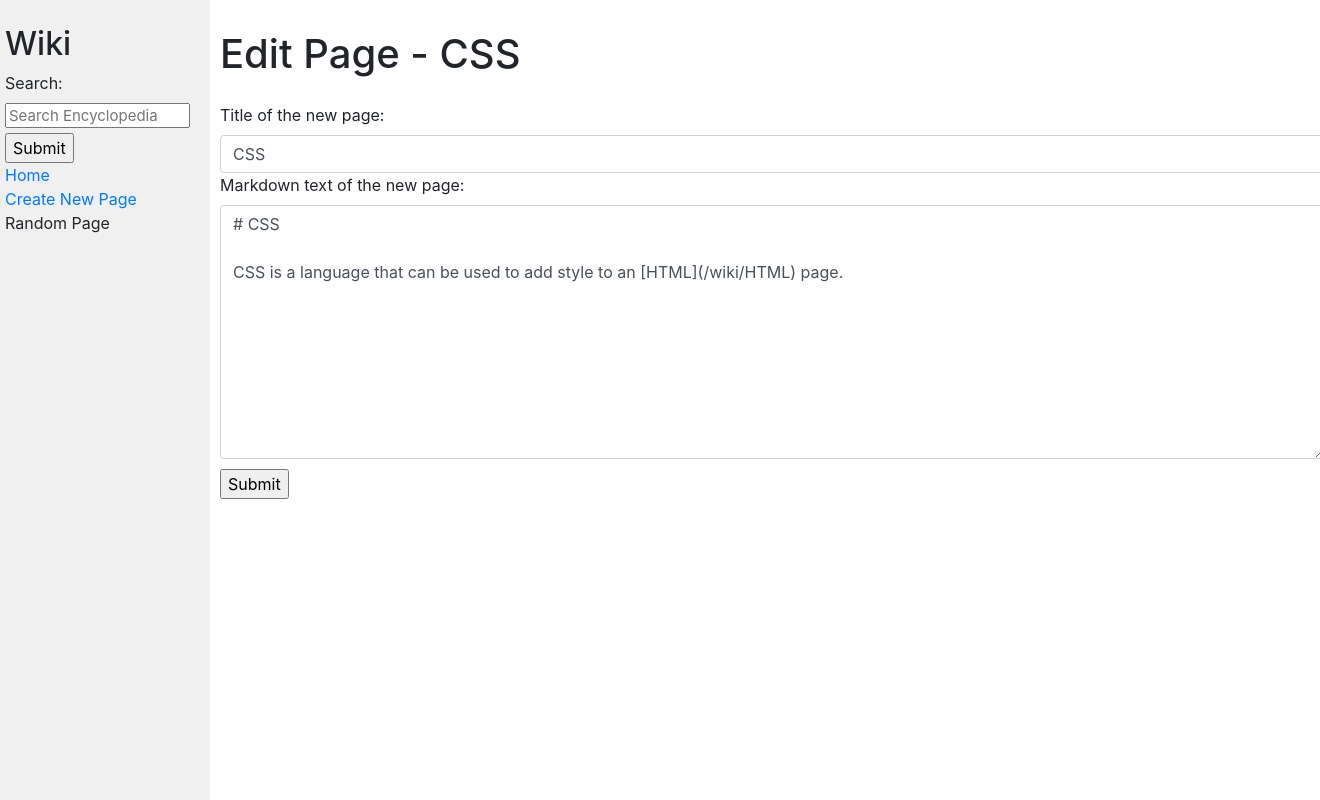
After one commit to ArsaCode/wiki, a Django app: page /change/CSS in a window 1320 px wide; the page is wider, and only the part inside the window is pictured. The commit adds this page. Run offline with Django 3.2, Linux system fonts and the light colour scheme; some libraries are stand-ins or nearby versions.

Commit message:
Added the Edit Page feature

```diff
--- /dev/null
+++ b/encyclopedia/templates/encyclopedia/edit.html
@@ -0,0 +1,16 @@
+{% extends "encyclopedia/layout.html" %}
+
+{% block title %}
+    Edit Page
+{% endblock %}
+
+{% block body %}
+    <h1>Edit Page - {{ title }}</h1>
+    <form action="{% url 'encyclopedia:edit' edit=title %}" method="POST">
+        {% csrf_token %}
+        {{ editform }}
+        <div class="createsubmitbtn">
+            <input type="submit">
+        </div>
+    </form>
+{% endblock %}
--- a/encyclopedia/templates/encyclopedia/index.html
+++ b/encyclopedia/templates/encyclopedia/index.html
@@ -10,7 +10,7 @@
     <ul>
         {% for entry in entries %}
             <li>
-                <a href="wiki/{{entry}}">{{ entry }}</a>
+                <a href="{% url 'encyclopedia:title' title=entry %}">{{ entry }}</a>
             </li>
         {% endfor %}
     </ul>
--- a/encyclopedia/templates/encyclopedia/page.html
+++ b/encyclopedia/templates/encyclopedia/page.html
@@ -6,4 +6,7 @@
 
 {% block body %}
     {{ page | safe }}
+    <div>
+        <a href="{% url 'encyclopedia:edit' edit=title %}">Edit this page</a>
+    </div>
 {% endblock %}
--- a/encyclopedia/urls.py
+++ b/encyclopedia/urls.py
@@ -7,5 +7,6 @@ urlpatterns = [
     path("", views.index, name="index"),
     path("wiki/<str:title>", views.title, name="title"),
     path("search", views.search, name="search"),
-    path("create", views.create, name="create")
+    path("create", views.create, name="create"),
+    path("change/<str:edit>", views.edit, name="edit")
 ]
--- a/encyclopedia/views.py
+++ b/encyclopedia/views.py
@@ -14,6 +14,20 @@ class SearchForm(forms.Form):
                             }))
 
 class CreateForm(forms.Form):
+    title = forms.CharField(label="Title of the new page",
+                            max_length=100,
+                            widget= forms.TextInput
+                            (attrs={'class':'form-control',
+				            'placeholder':'Title'
+                            }))
+    textarea = forms.CharField(label="Markdown text of the new page",
+                            max_length=1000,
+                            widget= forms.Textarea
+                            (attrs={'class':'form-control',
+                            'placeholder':'Text'
+                            }))
+
+class EditForm(forms.Form):
     title = forms.CharField(label="Title of the new page",
                             max_length=100,
                             widget= forms.TextInput
@@ -53,16 +67,18 @@ def search(request):
                 return HttpResponseRedirect(f"wiki/{ search }")
             for entry in util.list_entries():
                 if search.lower() in entry.lower():
+                    form = SearchForm(request.POST)
                     searchlist = []
                     searchlist.append(entry)
                     return render(request, "encyclopedia/search.html", {
                         "search": search,
                         "searchlist": searchlist,
-                        "searchform": SearchForm()
+                        "searchform": form
                     })
             else:
                 return render(request, "encyclopedia/404.html", {
-                    "form": form
+                    "form": form,
+                    "searchform": form
             })
         else:
             return render(request, "encyclopedia/index.html", {
@@ -79,7 +95,7 @@ def create(request):
             title = form.cleaned_data["title"]
             textarea = form.cleaned_data["textarea"]
             if util.get_entry(title):
-                return HttpResponseRedirect(f"wiki/{ search }")
+                return HttpResponseRedirect(f"wiki/{ title }")
             else:
                 util.save_entry(title, textarea)
                 return HttpResponseRedirect(f"wiki/{ title }")
@@ -92,3 +108,30 @@ def create(request):
         "createform": CreateForm(),
         "searchform": SearchForm()
     })
+
+def edit(request, edit):
+    if request.method == "POST":
+        form = EditForm(request.POST)
+        if form.is_valid():
+            title = form.cleaned_data["title"]
+            textarea = form.cleaned_data["textarea"]
+            util.save_entry(title, textarea)
+            return HttpResponseRedirect(f"/wiki/{ title }")
+        else:
+            return render(request, "encyclopedia/edit.html", {
+                "title": edit,
+                "editform": form,
+                "searchform": SearchForm()
+            })
+    else:
+        if util.get_entry(edit):
+            form = EditForm(initial={'title': edit, 'textarea': util.get_entry(edit)})
+            return render(request, "encyclopedia/edit.html", {
+                "title": edit,
+                "editform": form,
+                "searchform": SearchForm()
+            })
+        else:
+            return render(request, "encyclopedia/404.html", {
+            "searchform": SearchForm()
+            })
```
Also changed, not shown: encyclopedia/templates/encyclopedia/404e.html (added, +10 -0 lines), entries/Python.md (line endings or trailing spaces).
